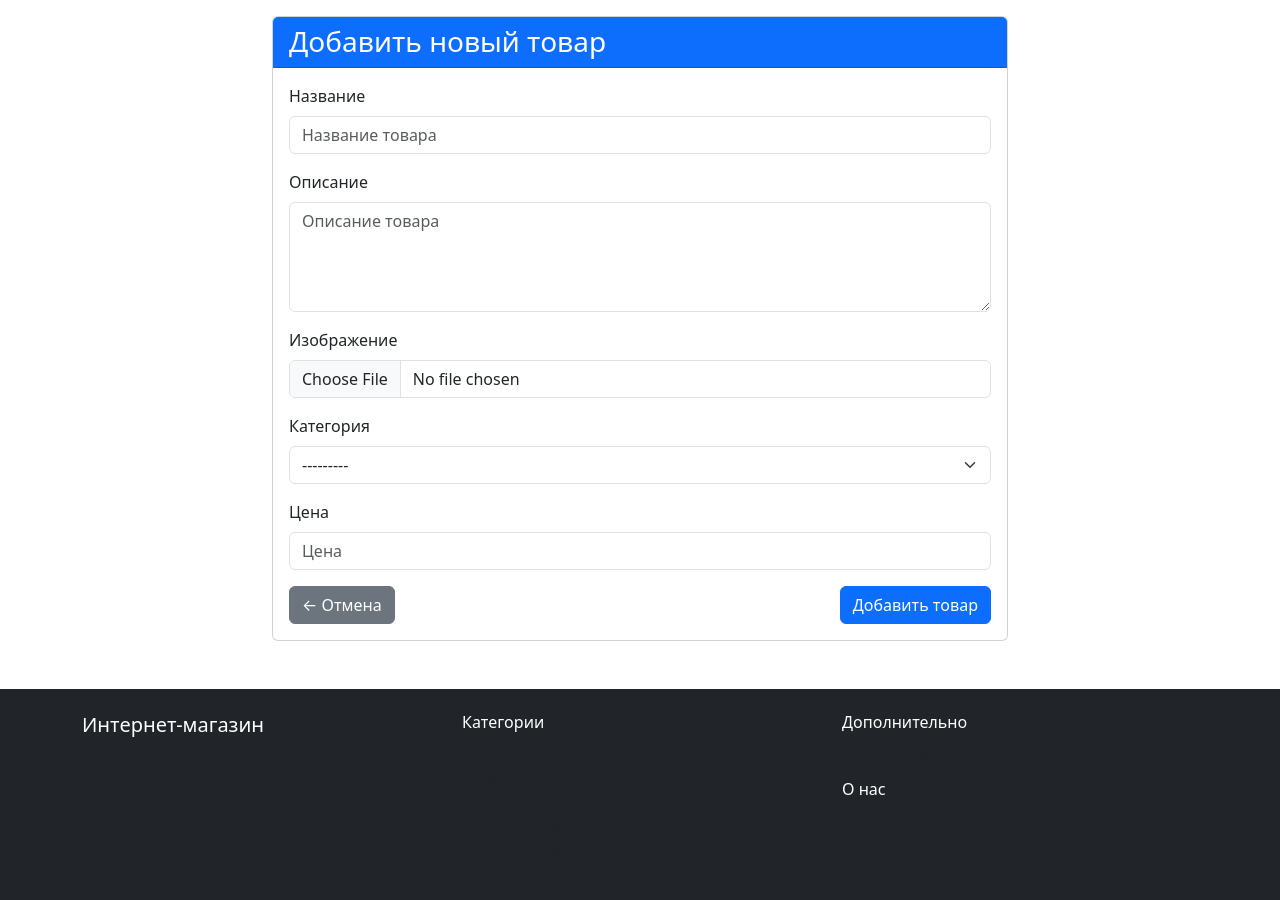
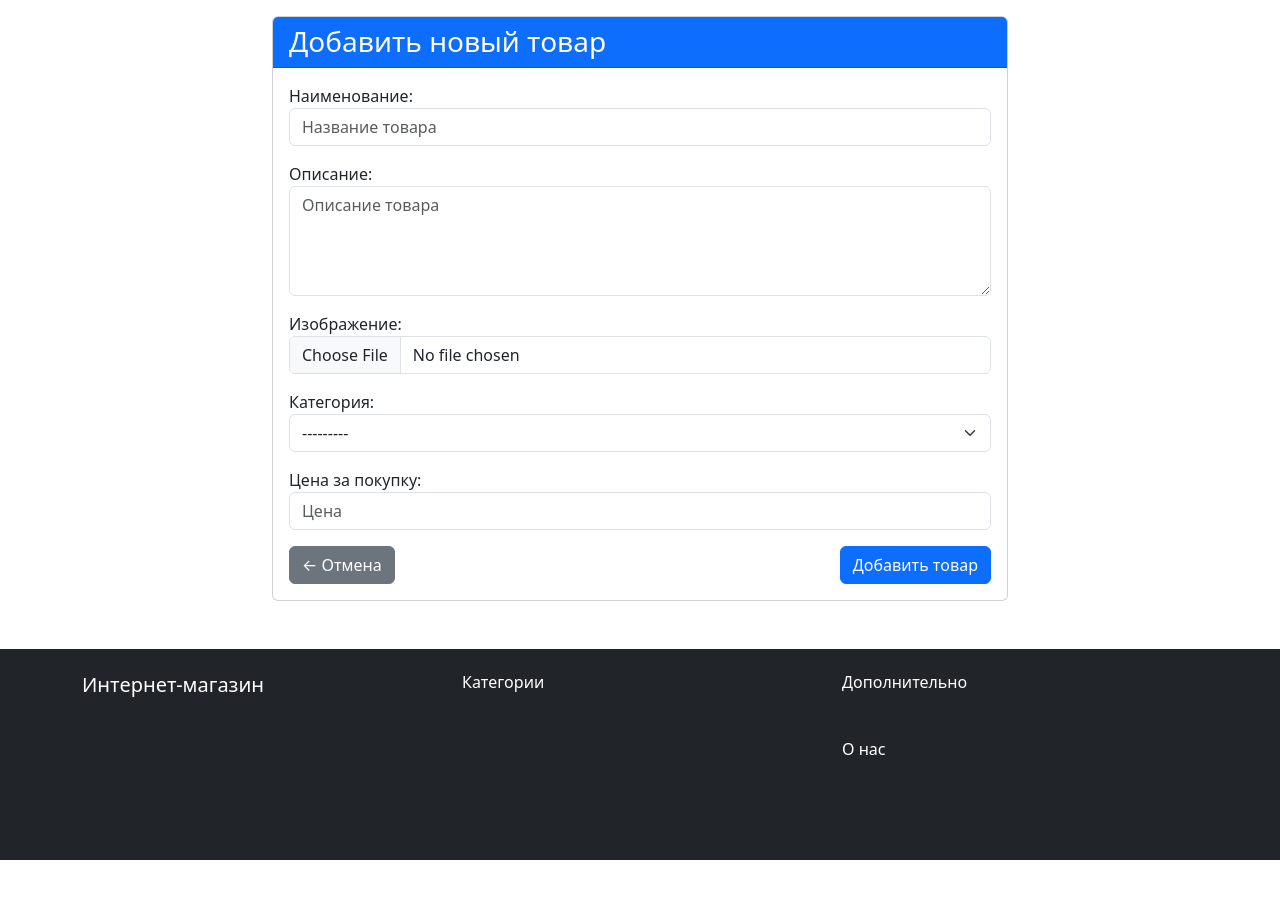
Before and after one commit to lesnicenkodaniil62-hub/Project_appendix_4, a Django app: page /product/add/ in a window 1280 px wide. Shown: the part 104-1004 px from the top of the page. After the commit the page ends 964 px from the top, so only its background shows below. Run offline with Django 5.2, Linux system fonts and the light colour scheme; data comes from the database, SQL or seed files in the repository; some libraries are stand-ins or nearby versions.

Commit message:
feature_3 обновление структуры фронда приложения

```diff
--- a/catalog/templates/catalog/add_product.html
+++ b/catalog/templates/catalog/add_product.html
@@ -22,7 +22,7 @@
                     {% csrf_token %}
 
                     <div class="mb-3">
-                        <label for="{{ form.name.id_for_label }}" class="form-label">Название</label>
+                        {{ form.name.label_tag }}
                         {{ form.name }}
                         {% if form.name.errors %}
                         <div class="text-danger small">{{ form.name.errors }}</div>
@@ -30,7 +30,7 @@
                     </div>
 
                     <div class="mb-3">
-                        <label for="{{ form.description.id_for_label }}" class="form-label">Описание</label>
+                        {{ form.description.label_tag }}
                         {{ form.description }}
                         {% if form.description.errors %}
                         <div class="text-danger small">{{ form.description.errors }}</div>
@@ -38,7 +38,7 @@
                     </div>
 
                     <div class="mb-3">
-                        <label for="{{ form.image.id_for_label }}" class="form-label">Изображение</label>
+                        {{ form.image.label_tag }}
                         {{ form.image }}
                         {% if form.image.errors %}
                         <div class="text-danger small">{{ form.image.errors }}</div>
@@ -46,7 +46,7 @@
                     </div>
 
                     <div class="mb-3">
-                        <label for="{{ form.category.id_for_label }}" class="form-label">Категория</label>
+                        {{ form.category.label_tag }}
                         {{ form.category }}
                         {% if form.category.errors %}
                         <div class="text-danger small">{{ form.category.errors }}</div>
@@ -54,7 +54,7 @@
                     </div>
 
                     <div class="mb-3">
-                        <label for="{{ form.price.id_for_label }}" class="form-label">Цена</label>
+                        {{ form.price.label_tag }}
                         {{ form.price }}
                         {% if form.price.errors %}
                         <div class="text-danger small">{{ form.price.errors }}</div>
--- a/catalog/views.py
+++ b/catalog/views.py
@@ -1,6 +1,6 @@
 from django.core.paginator import Paginator
 from django.http import HttpRequest, HttpResponse
-from django.shortcuts import redirect, render, get_object_or_404
+from django.shortcuts import get_object_or_404, redirect, render
 
 from .forms import ProductForm
 from .models import Product
```
Also changed, not shown: catalog/urls.py (line endings or trailing spaces).
